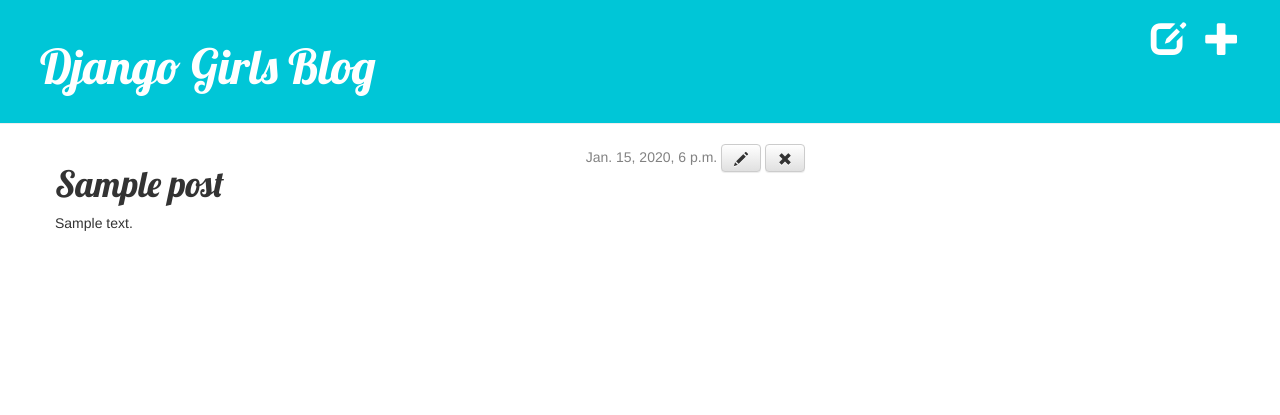
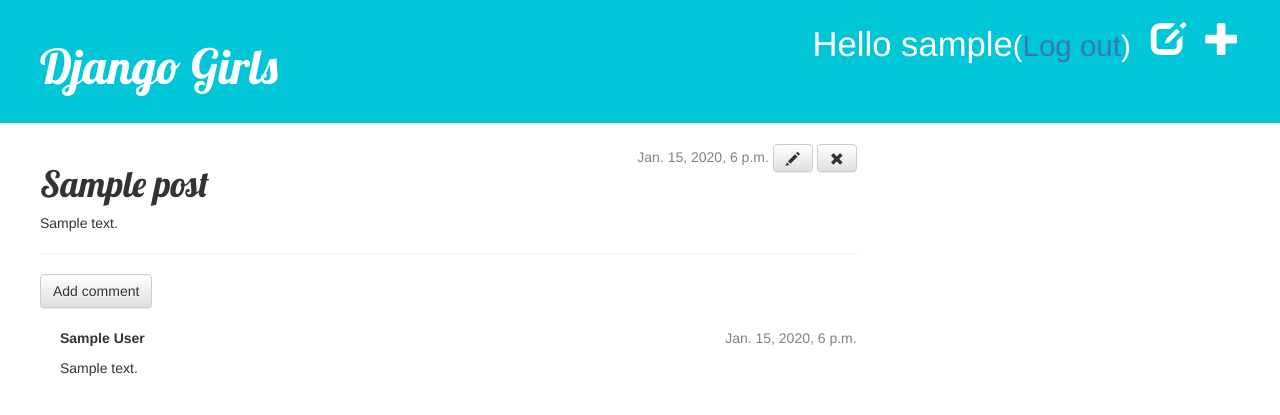
Before and after one commit to Tetey/my-first-blog, a Django app: page /post/1/ in a window 1280 px wide. Shown: the top 415 px of the page. Run offline with Django 3.2, Linux system fonts and the light colour scheme; a user stored in the database is signed in; tables that the repository leaves empty hold one stand-in row (values such as "Sample post"); some libraries are stand-ins or nearby versions.

Commit message:
FINISHED!

```diff
--- a/blog/admin.py
+++ b/blog/admin.py
@@ -1,4 +1,6 @@
 from django.contrib import admin
 from .models import Post
+from .models import Comment
 
 admin.site.register(Post)
+admin.site.register(Comment)
--- a/blog/models.py
+++ b/blog/models.py
@@ -15,5 +15,22 @@
         self.published_date = timezone.now()
         self.save()
 
+    def approved_comments(self):
+        return self.comments.filter(approved=True)
+
     def __str__(self):
         return self.title
+
+class Comment(models.Model):
+    post = models.ForeignKey('blog.Post', related_name='comments')
+    author = models.CharField(max_length=200)
+    text = models.TextField()
+    created_date = models.DateTimeField(default=timezone.now)
+    approved = models.BooleanField(default=False)
+
+    def approve(self):
+        self.approved = True
+        self.save()
+
+    def __str__(self):
+        return self.text
--- a/blog/static/css/blog.css
+++ b/blog/static/css/blog.css
@@ -45,3 +45,7 @@
 .post h1 a, .post h1 a:visited {
     color: #000000;
 }
+
+.comment {
+margin: 20px 0px 20px 20px;
+}
--- a/blog/templates/blog/base.html
+++ b/blog/templates/blog/base.html
@@ -9,15 +9,20 @@
     </head>
     <body>
         <div class="page-header">
-            <a href="{% url 'blog.views.post_new' %}" class="top-menu"><span class="glyphicon glyphicon-plus"></span></a>
-            <a href="{% url 'post_draft_list' %}" class="top-menu"><span class="glyphicon glyphicon-edit"></span></a>
-            <h1><a href="/">Django Girls Blog</a></h1>
+            {% if user.is_authenticated %}
+                <a href="{% url 'post_new' %}" class="top-menu"><span class="glyphicon glyphicon-plus"></span></a>
+                <a href="{% url 'post_draft_list' %}" class="top-menu"><span class="glyphicon glyphicon-edit"></span></a>
+                <p class="top-menu">Hello {{ user.username }}<small>(<a href="{% url 'django.contrib.auth.views.logout' %}">Log out</a>)</small></p>
+            {% else %}
+                <a href="{% url 'django.contrib.auth.views.login' %}" class="top-menu"><span class="glyphicon glyphicon-lock"></span></a>
+            {% endif %}
+            <h1><a href="{% url 'blog.views.post_list' %}">Django Girls</a></h1>
         </div>
-        <div class="content container">
+        <div class="content">
             <div class="row">
                 <div class="col-md-8">
-                {% block content %}
-                {% endblock %}
+                    {% block content %}
+                    {% endblock %}
                 </div>
             </div>
         </div>
--- a/blog/templates/blog/post_detail.html
+++ b/blog/templates/blog/post_detail.html
@@ -16,4 +16,24 @@
 	</div>
 	<h1>{{ post.title }}</h1>
 	<p>{{ post.text|linebreaks }}</p>
+
+	<hr>
+	<a class="btn btn-default" href="{% url 'add_comment_to_post' pk=post.pk %}">Add comment</a>
+	{% for comment in post.comments.all %}
+		{% if user.is_authenticated or comment.approved %}
+			<div class="comment">
+				<div class="date">
+					{{ comment.created_date }}
+					{% if not comment.approved %}
+						<a class="btn btn-default" href="{% url 'comment_approve' pk=comment.pk %}"><span class="glyphicon glyphicon-ok"></span></a>
+						<a class="btn btn-default" href="{% url 'comment_remove' pk=comment.pk %}"><span class="glyphicon glyphicon-remove"></span></a>
+					{% endif %}
+				</div>
+				<strong>{{ comment.author }}</strong>
+				<p>{{ comment.text|linebreaks }}</p>
+			</div>
+		{% endif %}
+	{% empty %}
+		<p>No comments here yet :(</p>
+	{% endfor %}
 {% endblock %}
--- a/blog/templates/blog/post_list.html
+++ b/blog/templates/blog/post_list.html
@@ -6,6 +6,7 @@
 				{{ post.published_date }}
 			</div>
 			<h1><a href="{% url 'blog.views.post_detail' pk=post.pk %}">{{ post.title }}</a></h1>				<p>{{ post.text|linebreaks }}</p>
+			<a href="{% url 'blog.views.post_detail' pk=post.pk %}">Comments: {{ post.approved_comments.count }}</a>
 		</div>
 	{% endfor %}
 {% endblock content %}
--- a/blog/urls.py
+++ b/blog/urls.py
@@ -9,4 +9,7 @@
     url(r'^drafts/$', views.post_draft_list, name='post_draft_list'),
     url(r'^post/(?P<pk>[0-9]+)/publish/$', views.post_publish, name='post_publish'),
     url(r'^post/(?P<pk>[0-9]+)/remove/$', views.post_remove, name='post_remove'),
+    url(r'^post/(?P<pk>[0-9]+)/comment/$', views.add_comment_to_post, name='add_comment_to_post'),
+    url(r'^comment/(?P<pk>[0-9]+)/approve/$', views.comment_approve, name='comment_approve'),
+	url(r'^comment/(?P<pk>[0-9]+)/remove/$', views.comment_remove, name='comment_remove'),
 ]
--- a/blog/views.py
+++ b/blog/views.py
@@ -1,18 +1,16 @@
 from django.shortcuts import render
-from .models import Post
+from .models import Post, Comment
 from django.shortcuts import render, get_object_or_404
 from django.utils import timezone
-from .forms import PostForm
+from .forms import PostForm, CommentForm
 from django.shortcuts import redirect
 from django.contrib.auth.decorators import login_required
 
 # Create your views here.
-@login_required
 def post_list(request):
 	posts = Post.objects.filter(published_date__lte=timezone.now()).order_by('published_date')
 	return render(request, 'blog/post_list.html', {'posts': posts })
 
-@login_required
 def post_detail(request, pk):
 	post = get_object_or_404(Post, pk=pk)
 	return render(request, 'blog/post_detail.html', {'post': post})
@@ -60,3 +58,29 @@
 	post = get_object_or_404(Post, pk=pk)
 	post.delete()
 	return redirect('blog.views.post_list')
+
+def add_comment_to_post(request, pk):
+	post = get_object_or_404(Post, pk=pk)
+	if request.method == "POST":
+		form = CommentForm(request.POST)
+		if form.is_valid():
+			comment = form.save(commit=False)
+			comment.post = post
+			comment.save()
+			return redirect('blog.views.post_detail', pk=post.pk)
+	else:
+		form = CommentForm()
+	return render(request, 'blog/add_comment_to_post.html', {'form': form})
+
+@login_required
+def comment_approve(request, pk):
+	comment = get_object_or_404(Comment, pk=pk)
+	comment.approve()
+	return redirect('blog.views.post_detail', pk=comment.post.pk)
+
+@login_required
+def comment_remove(request, pk):
+	comment = get_object_or_404(Comment, pk=pk)
+	post_pk = comment.post.pk
+	comment.delete()
+	return redirect('blog.views.post_detail', pk=post_pk)
--- a/mysite/urls.py
+++ b/mysite/urls.py
@@ -8,4 +8,5 @@
     url(r'', include('blog.urls')),
     url(r'^admin/', include(admin.site.urls)),
     url(r'^accounts/login/$', 'django.contrib.auth.views.login'),
+    url(r'^accounts/logout/$', 'django.contrib.auth.views.logout', {'next_page': '/'}),
 ]
```
Also changed, not shown: blog/forms.py (+6 -1 lines), blog/templates/blog/add_comment_to_post.html (added, +7 -0 lines), blog/migrations/0002_comment.py (added).
